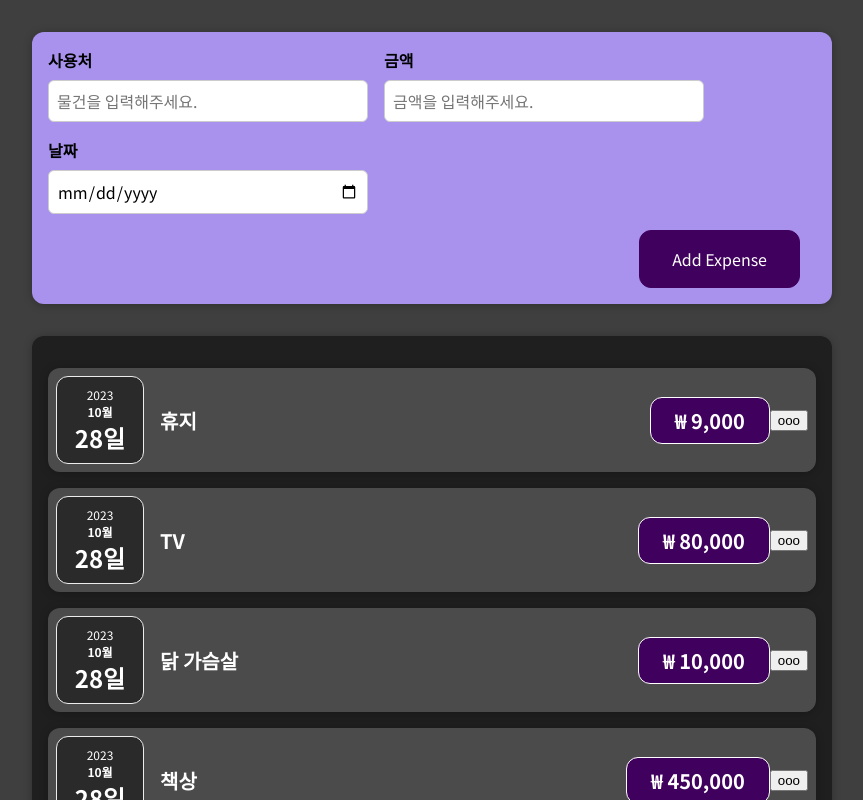
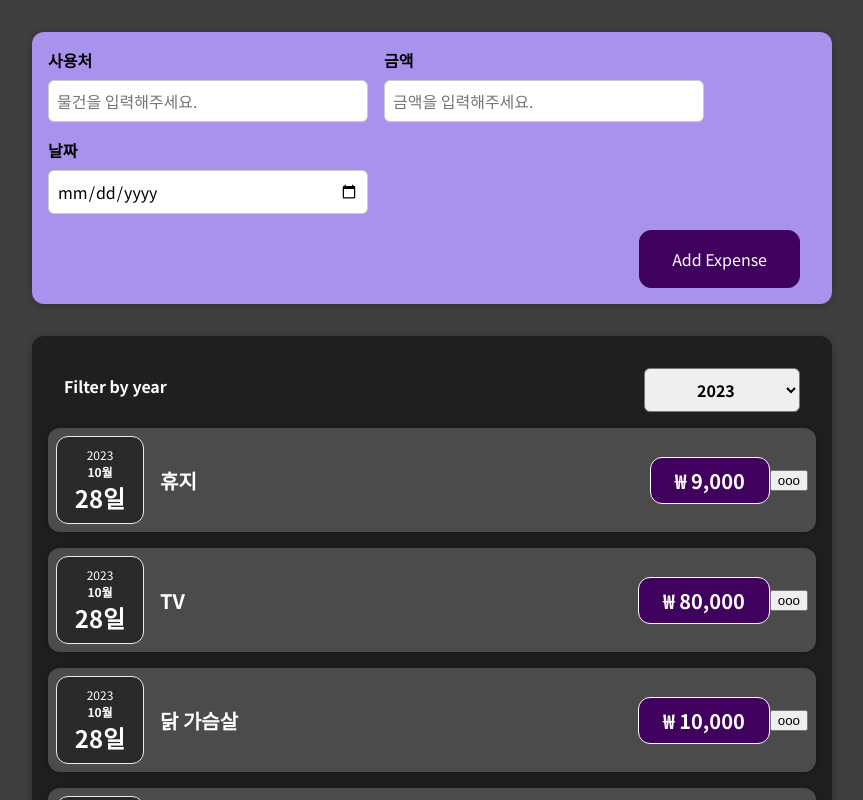
Before and after one commit to SAHA-YJB/SpendingCalculator, a React (Create React App) app: page / in a window 1280 px wide. Shown: the top 800 px of the page, without its empty margins (208-1071 px from the left). Built offline with nearby package versions, Linux system fonts and the light colour scheme.

Commit message:
features: Year filter add

```diff
--- a/src/App.jsx
+++ b/src/App.jsx
@@ -36,8 +36,6 @@
   const [expensesState, setExpensesState] = useState(expenses);
 
   const addExpenseHandler = (expense) => {
-    console.log("In App.js");
-    console.log(expense);
     return setExpensesState([expense, ...expensesState]);
   };
   return (
--- a/src/components/ExpenseItem/Expense.jsx
+++ b/src/components/ExpenseItem/Expense.jsx
@@ -1,13 +1,24 @@
-import React from "react";
+import React, { useState } from "react";
 import "./Expense.css";
 import ExpenseItem from "./ExpenseItem";
 import Card from "../common/Card";
+import ExpenseFilter from "./ExpenseFilter";
 
 const Expense = ({ expenses }) => {
+  const [filteredYear, setFilteredYear] = useState("2023");
+  const filterChangeHandler = (selectedYear) => {
+    setFilteredYear(selectedYear);
+  };
   return (
-    <Card className="expenses">
-      <ExpenseItem expenses={expenses} />
-    </Card>
+    <div>
+      <Card className="expenses">
+        <ExpenseFilter
+          filterChangeHandler={filterChangeHandler}
+          filteredYear={filteredYear}
+        />
+        <ExpenseItem expenses={expenses} />
+      </Card>
+    </div>
   );
 };
 
--- /dev/null
+++ b/src/components/ExpenseItem/ExpenseFilter.css
@@ -0,0 +1,24 @@
+.expenses-filter {
+  color: white;
+  padding: 0 1rem;
+}
+
+.expenses-filter__control {
+  display: flex;
+  width: 100%;
+  align-items: center;
+  justify-content: space-between;
+  margin: 1rem 0;
+}
+
+.expenses-filter label {
+  font-weight: bold;
+  margin-bottom: 0.5rem;
+}
+
+.expenses-filter select {
+  font: inherit;
+  padding: 0.5rem 3rem;
+  font-weight: bold;
+  border-radius: 6px;
+}
--- /dev/null
+++ b/src/components/ExpenseItem/ExpenseFilter.jsx
@@ -0,0 +1,23 @@
+import React from "react";
+import "./ExpenseFilter.css";
+
+const ExpenseFilter = ({ filterChangeHandler, filteredYear }) => {
+  const dropDownChangeHandler = (e) => {
+    filterChangeHandler(e.target.value);
+  };
+  return (
+    <div className="expenses-filter">
+      <div className="expenses-filter__control">
+        <label>Filter by year</label>
+        <select value={filteredYear} onChange={dropDownChangeHandler}>
+          <option value="2023">2023</option>
+          <option value="2022">2022</option>
+          <option value="2021">2021</option>
+          <option value="2020">2020</option>
+        </select>
+      </div>
+    </div>
+  );
+};
+
+export default ExpenseFilter;
```
Also changed, not shown: 2 other files (tests, documents, lock files or other folders).
